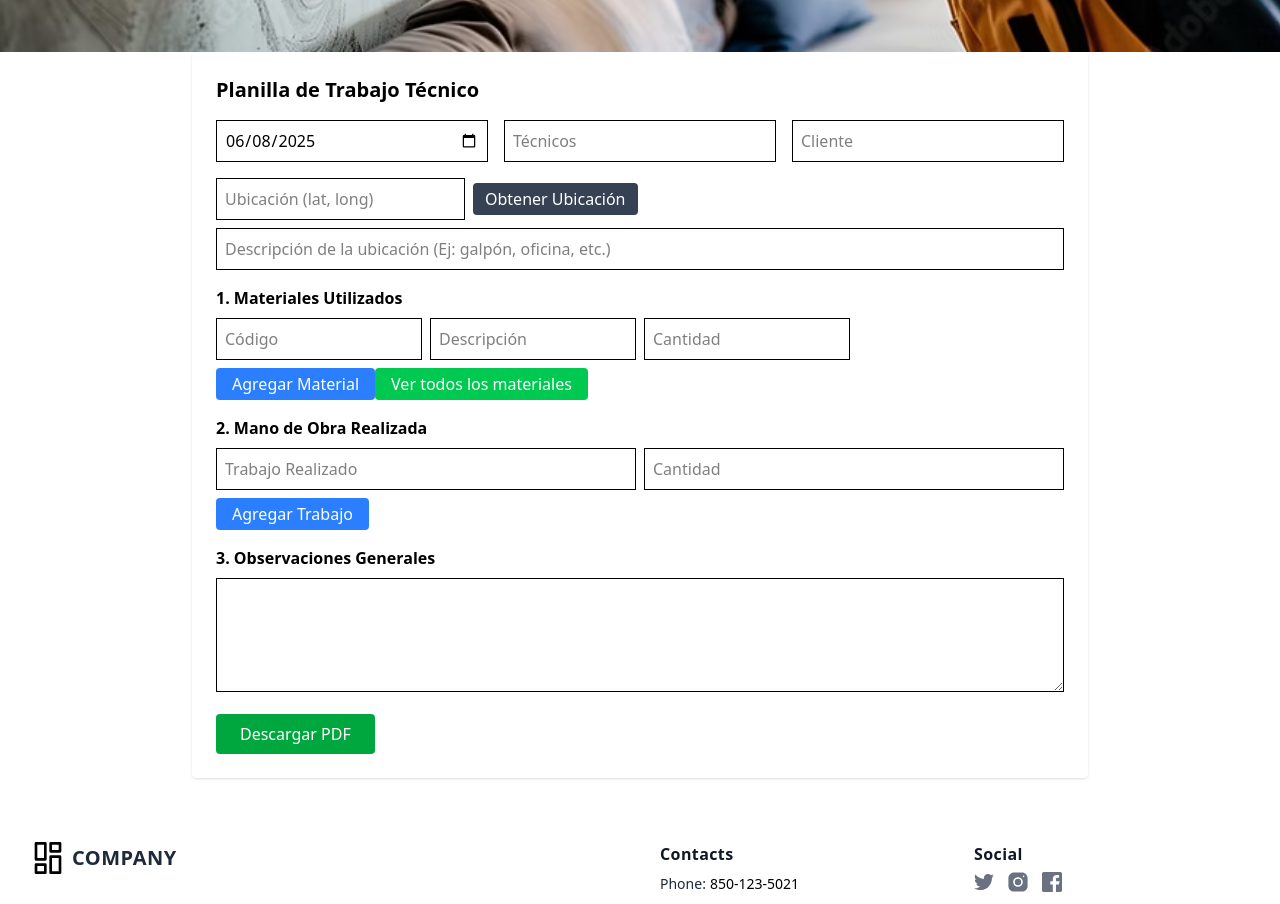
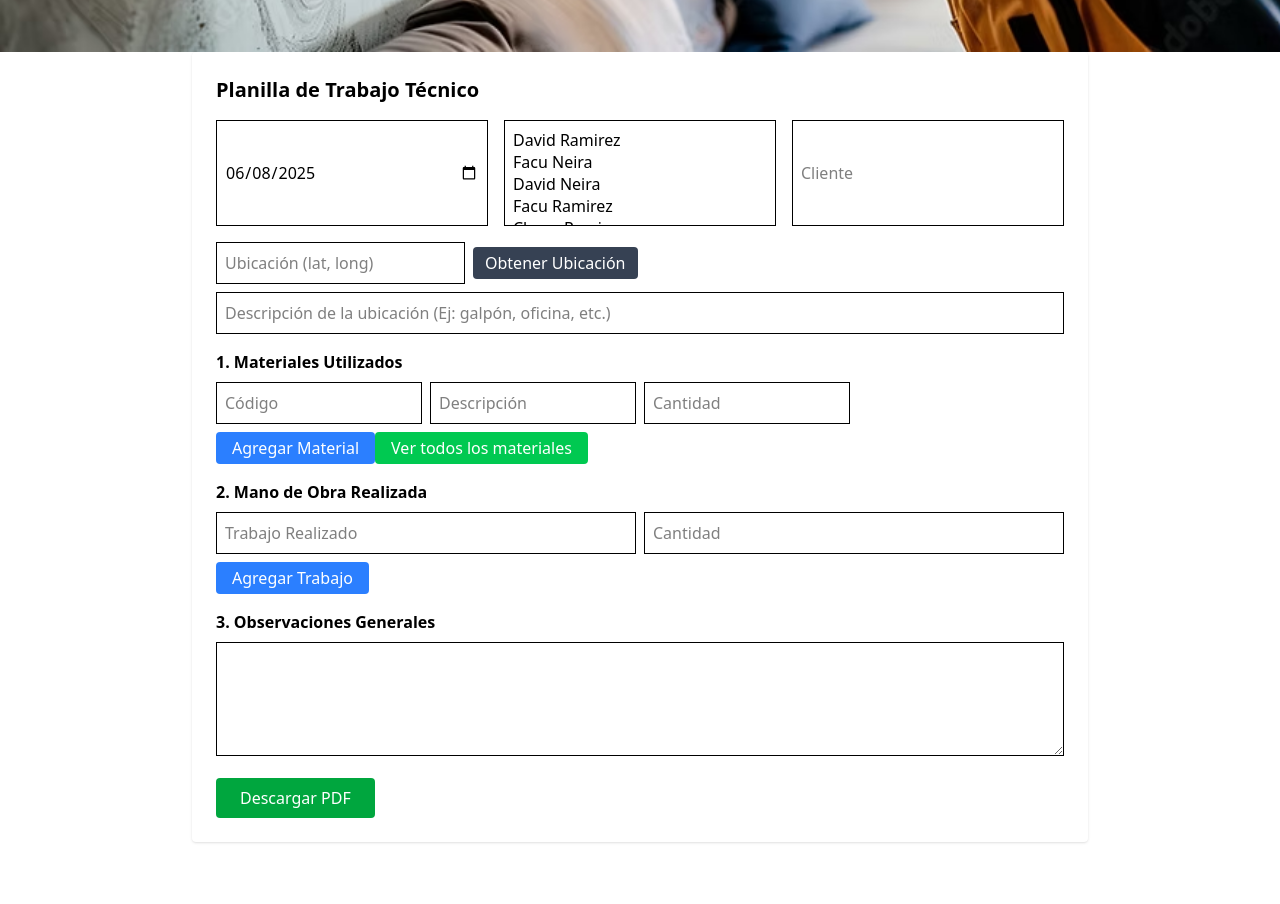
Before and after one commit to chavow5/Electro-Frio, a React (Vite) app: page / in a window 1280 px wide. Shown: the part 840-1744 px from the top of the page. Built offline with nearby package versions, Linux system fonts and the light colour scheme.

Commit message:
cambios en la tabla de materiales

```diff
--- a/src/components/FormularioTrabajoTecnico.jsx
+++ b/src/components/FormularioTrabajoTecnico.jsx
@@ -129,20 +129,35 @@ export default function FormularioTrabajoTecnico() {
       <h1 className="text-xl font-bold mb-4">Planilla de Trabajo Técnico</h1>
 
       <div className="grid grid-cols-1 md:grid-cols-3 gap-4 mb-4">
+        {/* Fecha */}
         <input
           type="date"
-          name="fecha" // <-- Importante para el handleInputChange
+          name="fecha" // muestra la fecha actual
+          max={hoy} // no permite una fecha futura
           value={form.fecha}
           onChange={handleInputChange}
           className="border p-2"
         />
-        <input
+        {/* Tecnicos, agregar nombres de los tecnicos */}
+        <select
           name="tecnicos"
           value={form.tecnicos}
-          onChange={handleInputChange}
-          placeholder="Técnicos"
-          className="border p-2"
-        />
+          onChange={(e) =>
+            setForm({
+              ...form,
+              tecnicos: Array.from(e.target.selectedOptions, (option) => option.value),
+            })
+          }
+          multiple
+          className="border p-2 w-full"
+        >
+          <option value="David Ramirez">David Ramirez</option>
+          <option value="Facu Neira">Facu Neira</option>
+          <option value="David Neira">David Neira</option>
+          <option value="Facu Ramirez">Facu Ramirez</option>
+          <option value="Chavo Ramirez">Chavo Ramirez</option>
+        </select>
+        {/* Cliente */}
         <input
           name="cliente"
           value={form.cliente}
@@ -152,6 +167,7 @@ export default function FormularioTrabajoTecnico() {
         />
       </div>
       <div className="md:col-span-3 flex items-center gap-2 mb-2">
+        {/* Ubicación */}
         <input
           name="ubicacion"
           value={form.ubicacion}
@@ -283,8 +299,9 @@ export default function FormularioTrabajoTecnico() {
                 className="mb-4 w-full p-2 border border-gray-300 rounded"
               />
 
-              {/* Tabla filtrada */}
-              <table className="w-full text-sm border">
+              {/* Tabla filtrada con table-auto */}
+              <div className="overflow-x-auto">
+                <table className="table-auto w-full text-sm border">
                   <thead className="bg-gray-200 sticky top-0">
                     <tr>
                       <th className="p-2 text-left">Código</th>
@@ -318,6 +335,7 @@ export default function FormularioTrabajoTecnico() {
                       ))}
                   </tbody>
                 </table>
+              </div>
             </div>
           </div>
         )}
```
Lines whose indentation alone changed are shown as unchanged.
